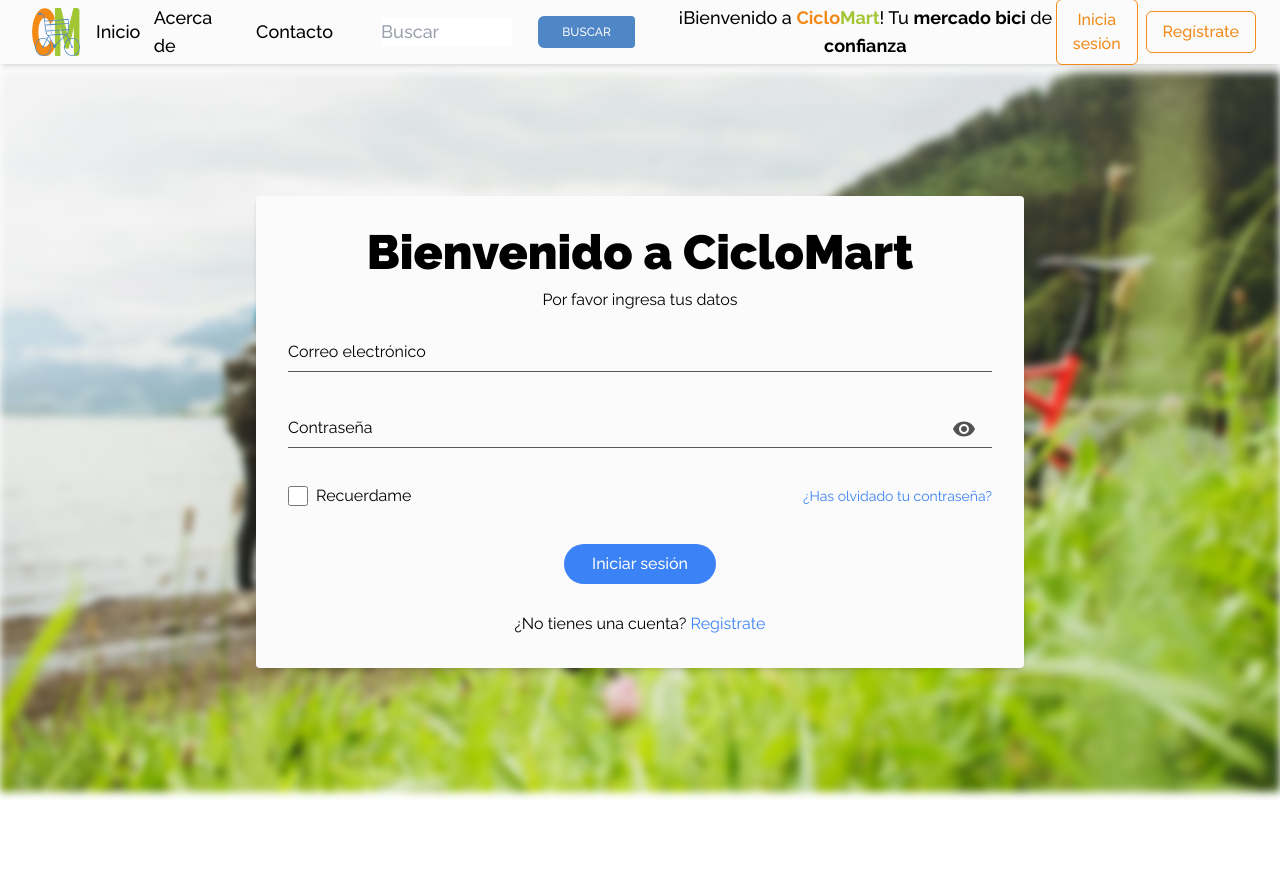
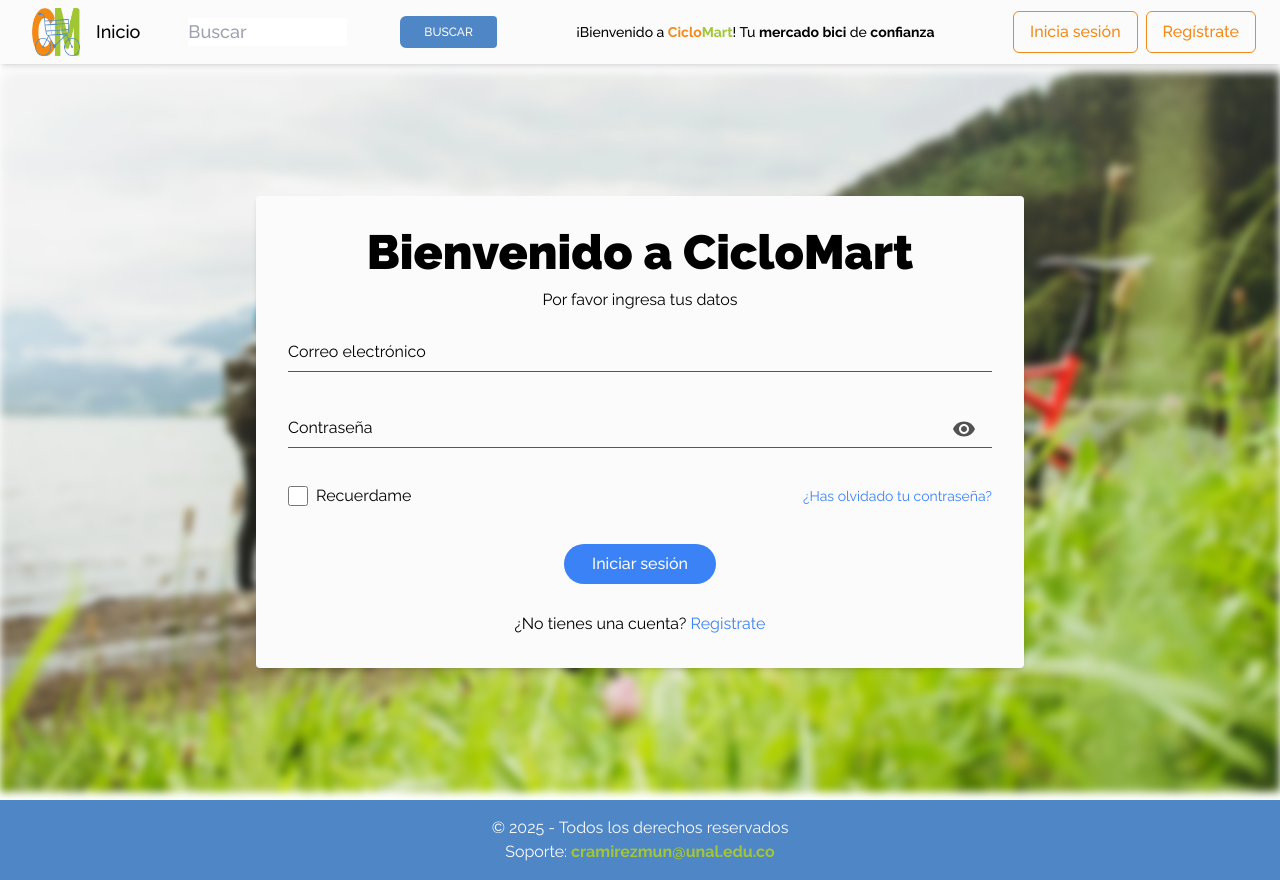
Before and after one commit to w1sec0d/ciclomart_frontend, a React (Vite) app: page /login in a window 1280 px wide. Before the commit the page ends 800 px from the top, so only its background shows below. Built offline with nearby package versions, Linux system fonts and the light colour scheme; no server answers.

Commit message:
Add Footer component and refactor Layout and Navbar for improved structure

```diff
--- /dev/null
+++ b/src/components/Footer.jsx
@@ -0,0 +1,28 @@
+import { forwardRef } from 'react'
+
+const Footer = forwardRef((props, ref) => {
+  return (
+    <footer ref={ref} className="w-full bg-primary">
+      <div className="container mx-auto py-4">
+        <p className="text-center text-white">
+          &copy; 2025 - Todos los derechos reservados
+        </p>
+        {/* Create an email support */}
+        <p className="text-center text-white">
+          Soporte:
+          <a
+            href="mailto:cramirezmun@unal.edu.co"
+            className="text-secondary font-bold"
+          >
+            {' '}
+            cramirezmun@unal.edu.co
+          </a>
+        </p>
+      </div>
+    </footer>
+  )
+})
+
+Footer.displayName = 'Footer'
+
+export default Footer
--- a/src/components/Layout.jsx
+++ b/src/components/Layout.jsx
@@ -4,20 +4,21 @@ import { Outlet } from 'react-router-dom'
 import Navbar from './Navbar'
 import Notification from './Notification'
 import Loading from './Loading'
+import Footer from './Footer'
 
 const Layout = (params) => {
   return (
     <div>
       <header>
         {/* <h1>Register</h1> */}
-        <Navbar searchText = {params.searchText} onSearch = {params.onSearch}/>
+        <Navbar searchText={params.searchText} onSearch={params.onSearch} />
       </header>
       <main className="mt-[64px]">
         <Outlet />
         <Notification />
         <Loading />
       </main>
-      <footer></footer>
+      <Footer />
     </div>
   )
 }
--- a/src/components/Navbar.jsx
+++ b/src/components/Navbar.jsx
@@ -8,11 +8,11 @@ const Navbar = (params) => {
   // load user info to check if user is logged in
   const user = useSelector((state) => state.auth.authUser)
 
-  const [inputText, setInputText] = useState('');
+  const [inputText, setInputText] = useState('')
 
   const handleInputChange = (e) => {
-    setInputText(e.target.value);
-  };
+    setInputText(e.target.value)
+  }
 
   return (
     <nav className="bg-white p-4 font-medium shadow-md md:h-[64px] flex items-center justify-between fixed left-0 top-0 w-full z-10 text-lg">
@@ -24,12 +24,6 @@ const Navbar = (params) => {
             className="w-12 h-12 mr-4"
           />
           <a href="/">Inicio</a>
-        </li>
-        <li className="mx-4 hover:font-bold hover:cursor-pointer flex items-center">
-          <a href="/about">Acerca de</a>
-        </li>
-        <li className="mx-4 hover:font-bold hover:cursor-pointer flex items-center">
-          <a href="/contact">Contacto</a>
         </li>
 
         {/*Barra de busqueda */}
@@ -43,16 +37,17 @@ const Navbar = (params) => {
             onChange={handleInputChange}
           />
           <Button
-            className="flex mx-2 rounded-r px-6 py-2 text-xs uppercase text-white transition duration-150 ease-in-out hover:bg-black hover:bg-opacity-5"
+            className="flex mx-2 rounded-r px-6 py-2 text-xs uppercase text-white transition duration-150 ease-in-out hover:bg-opacity-80"
             to="/search"
-            onClick={() => params.onSearch(inputText)}>
+            onClick={() => params.onSearch(inputText)}
+          >
             Buscar
           </Button>
         </div>
 
-        <li className="text-center mx-auto">
+        <li className="text-center mx-auto my-auto">
           {' '}
-          <h1 className="w-full text-center text-lg py-4">
+          <h1 className="w-full text-center text-sm my-auto">
             ¡Bienvenido a <span className="text-tertiary font-bold">Ciclo</span>
             <span className="text-secondary font-bold">Mart</span>! Tu{' '}
             <span className="font-bold">mercado bici </span>
@@ -61,7 +56,10 @@ const Navbar = (params) => {
         </li>
         {user ? (
           <li className="mx-4 hover:font-bold flex items-center">
-            <Button className="bg-tertiary px-8" to="/profile">
+            <Button
+              className="border-[1px] text-tertiary bg-transparent border-tertiary mr-2 text-base hover:bg-tertiary hover:text-white active:outline-neutral-300 focus:outline-neutral-300"
+              to="/profile"
+            >
               <Person />
               Perfil
             </Button>
@@ -69,13 +67,13 @@ const Navbar = (params) => {
         ) : (
           <li className="hover:font-bold flex items-center ml-auto">
             <Button
-              className="border-[1px] text-tertiary bg-transparent border-tertiary mr-2 text-base hover:bg-tertiary hover:text-white active:hover:bg-tertiary-dark"
+              className="border-[1px] text-tertiary bg-transparent border-tertiary mr-2 text-base hover:bg-tertiary hover:text-white active:outline-neutral-300 focus:outline-neutral-300"
               to="/login"
             >
               Inicia sesión
             </Button>
             <Button
-              className="border-[1px] text-tertiary bg-transparent border-tertiary mr-2 text-base hover:bg-tertiary hover:text-white active:hover:bg-tertiary-dark"
+              className="border-[1px] text-tertiary bg-transparent border-tertiary mr-2 text-base hover:bg-tertiary hover:text-white active:outline-neutral-300 focus:outline-neutral-300"
               to="/register"
             >
               Regístrate
@@ -84,7 +82,7 @@ const Navbar = (params) => {
         )}
       </ul>
     </nav>
-  );
+  )
 }
 
 export default Navbar
--- a/src/pages/Login.jsx
+++ b/src/pages/Login.jsx
@@ -45,7 +45,7 @@ const Login = () => {
             email: user.correo,
           })
         )
-
+        reset()
         navigate('/')
       }
     } catch (error) {
@@ -68,7 +68,6 @@ const Login = () => {
         )
       }
     }
-    reset()
   }
 
   return (
```
